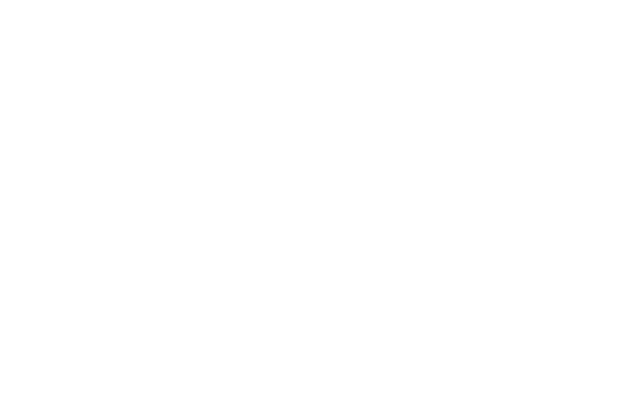
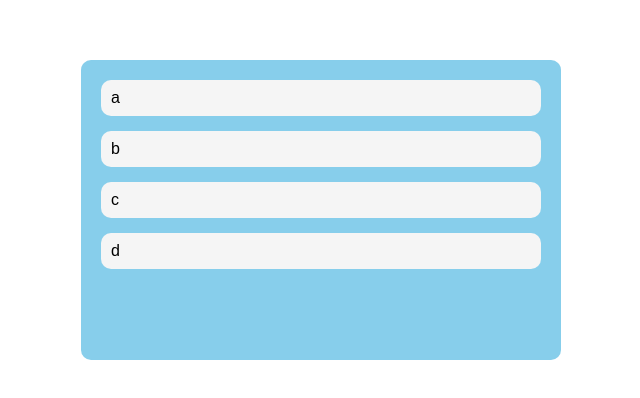
Before and after one commit to lee-yun-pyo/kanban-app, a React (Create React App) app: page / in a window 1280 px wide. Shown: the part 190-588 px from the top of the page, without its empty margins (319-959 px from the left). Built offline with nearby package versions, Linux system fonts and the light colour scheme.

Commit message:
Todolist 틀 구현

```diff
--- a/package.json
+++ b/package.json
@@ -11,6 +11,7 @@
     "@types/react": "^18.0.27",
     "@types/react-dom": "^18.0.10",
     "react": "^18.2.0",
+    "react-beautiful-dnd": "^13.1.1",
     "react-dom": "^18.2.0",
     "react-scripts": "5.0.1",
     "recoil": "^0.7.6",
@@ -43,6 +44,7 @@
     ]
   },
   "devDependencies": {
+    "@types/react-beautiful-dnd": "^13.1.3",
     "@types/styled-components": "^5.1.26"
   }
 }
--- a/src/App.tsx
+++ b/src/App.tsx
@@ -1,7 +1,71 @@
 import React from "react";
+import Todolist from "./Components/Todolist";
+import { createGlobalStyle } from "styled-components";
+
+const GlobalStyle = createGlobalStyle`
+  html, body, div, span, applet, object, iframe,
+h1, h2, h3, h4, h5, h6, p, blockquote, pre,
+a, abbr, acronym, address, big, cite, code,
+del, dfn, em, img, ins, kbd, q, s, samp,
+small, strike, strong, sub, sup, tt, var,
+b, u, i, center,
+dl, dt, dd, menu, ol, ul, li,
+fieldset, form, label, legend,
+table, caption, tbody, tfoot, thead, tr, th, td,
+article, aside, canvas, details, embed,
+figure, figcaption, footer, header, hgroup,
+main, menu, nav, output, ruby, section, summary,
+time, mark, audio, video {
+  margin: 0;
+  padding: 0;
+  border: 0;
+  font-size: 100%;
+  font: inherit;
+  vertical-align: baseline;
+}
+/* HTML5 display-role reset for older browsers */
+article, aside, details, figcaption, figure,
+footer, header, hgroup, main, menu, nav, section {
+  display: block;
+}
+/* HTML5 hidden-attribute fix for newer browsers */
+*[hidden] {
+    display: none;
+}
+body {
+  line-height: 1;
+  font-family: 'Source Sans Pro', sans-serif;
+}
+menu, ol, ul {
+  list-style: none;
+}
+blockquote, q {
+  quotes: none;
+}
+blockquote:before, blockquote:after,
+q:before, q:after {
+  content: '';
+  content: none;
+}
+table {
+  border-collapse: collapse;
+  border-spacing: 0;
+}
+a {
+  text-decoration: none;
+  color: inherit;
+}
+* {
+  box-sizing: border-box;
+}
+`;
 
 function App() {
-  return <div></div>;
+  return (
+    <>
+      <GlobalStyle /> <Todolist />
+    </>
+  );
 }
 
 export default App;
--- /dev/null
+++ b/src/Components/Todolist.tsx
@@ -0,0 +1,74 @@
+import {
+  DragDropContext,
+  Droppable,
+  Draggable,
+  DropResult,
+} from "react-beautiful-dnd";
+import styled from "styled-components";
+
+const Wrapper = styled.div`
+  display: flex;
+  max-width: 480px;
+  width: 100%;
+  margin: 0 auto;
+  justify-content: center;
+  align-items: center;
+  height: 100vh;
+`;
+
+const Boards = styled.div`
+  display: grid;
+  grid-template-columns: repeat(1, 1fr);
+  width: 100%;
+`;
+
+const Board = styled.ul`
+  background-color: skyblue;
+  padding: 20px 20px 15px 20px;
+  border-radius: 10px;
+  min-height: 300px;
+`;
+const Card = styled.li`
+  background-color: whitesmoke;
+  border-radius: 10px;
+  padding: 10px;
+  margin-bottom: 15px;
+`;
+
+const todos = ["a", "b", "c", "d"];
+
+function Todolist() {
+  const onDragEnd = () => {};
+  return (
+    <>
+      <DragDropContext onDragEnd={onDragEnd}>
+        <Wrapper>
+          <Boards>
+            <Droppable droppableId="one">
+              {(provided) => (
+                <Board ref={provided.innerRef} {...provided.droppableProps}>
+                  {todos.map((todo, index) => (
+                    <Draggable key={todo} draggableId={todo} index={index}>
+                      {(provided) => (
+                        <Card
+                          ref={provided.innerRef}
+                          {...provided.dragHandleProps}
+                          {...provided.draggableProps}
+                        >
+                          {todo}
+                        </Card>
+                      )}
+                    </Draggable>
+                  ))}
+                  {provided.placeholder}
+                </Board>
+              )}
+            </Droppable>
+          </Boards>
+        </Wrapper>
+      </DragDropContext>
+    </>
+  );
+}
+
+export default Todolist;
```
Also changed, not shown: 1 other file (tests, documents, lock files or other folders).
